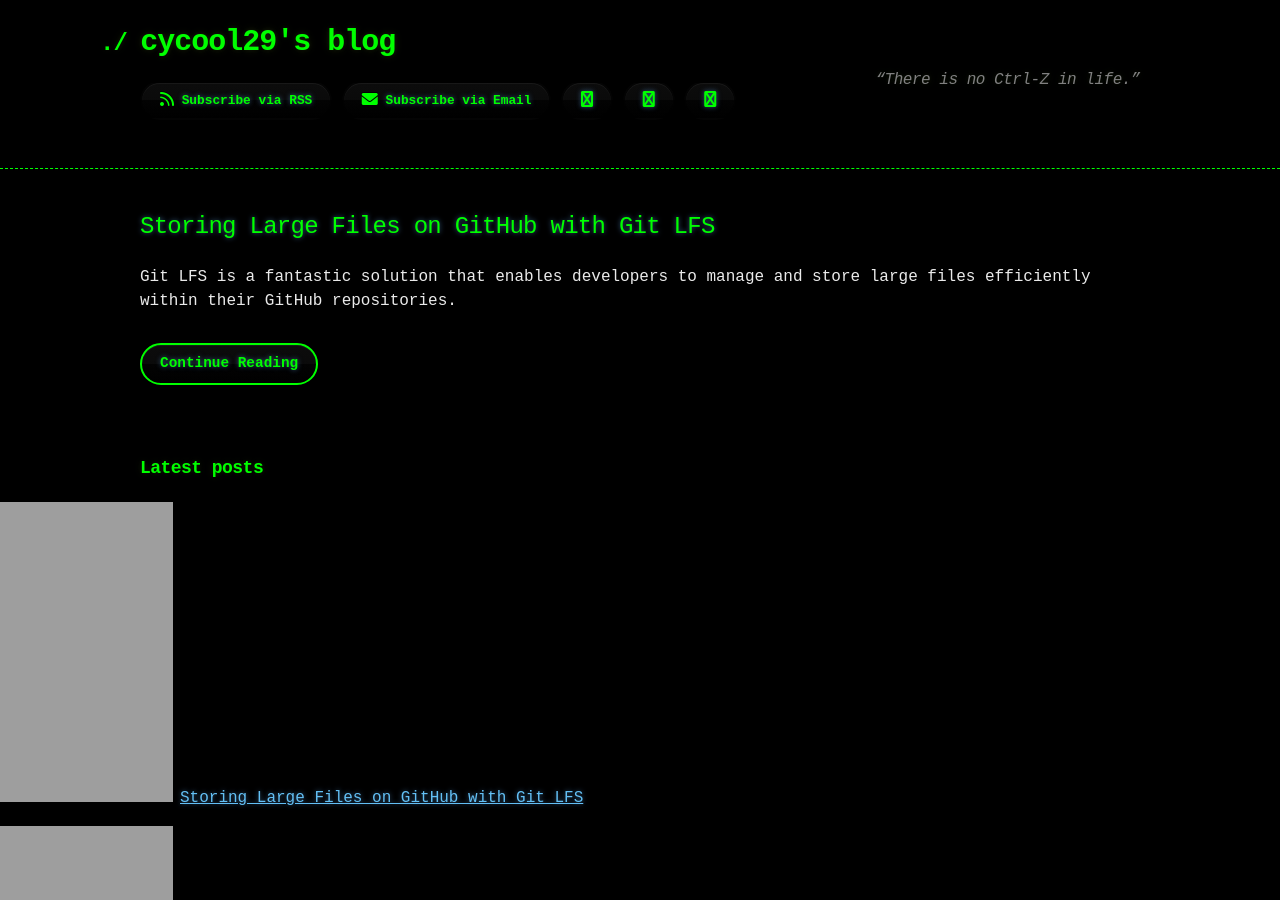
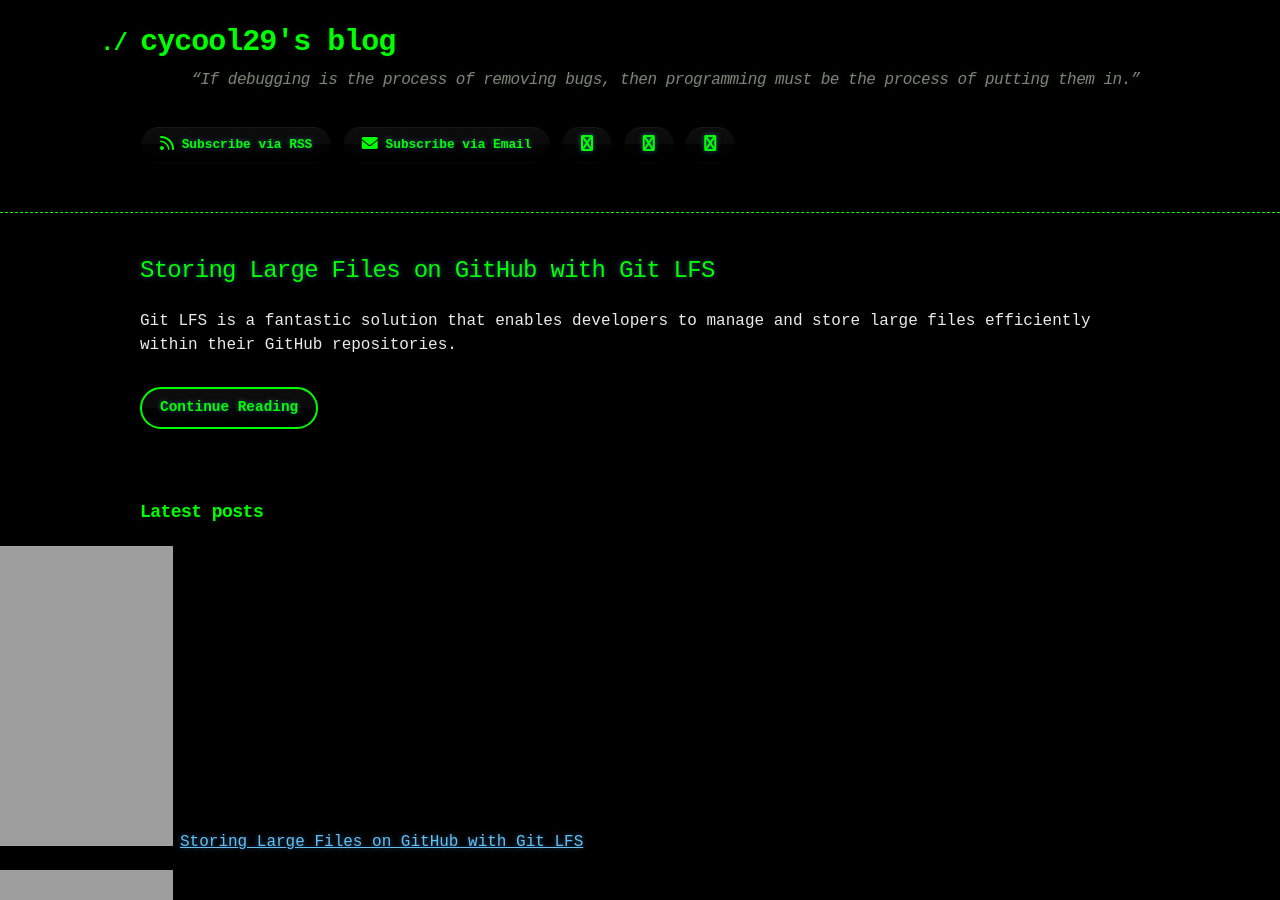
Before and after one commit to cycool29/cycool29.github.io, a Jekyll site: the page built from index.md, in a window 1280 px wide and 900 px high. Built offline with Jekyll 4.4.1, drawn with Linux system fonts in a browser that asks for light colours; a style sheet for code colours, icons or effects is not loaded.

Commit message:
Update quotes

```diff
--- a/_config.yml
+++ b/_config.yml
@@ -1,5 +1,5 @@
 title: cycool29's blog
-description: "“There is no Ctrl-Z in life.” "
+description: "“If debugging is the process of removing bugs, then programming must be the process of putting them in.” "
 bio: A high school student. Intermediate in Python, Git, Bash. Learning JavaScript. He/Him. "
 author: cycool29
 url: https://cycool29.github.io
```
